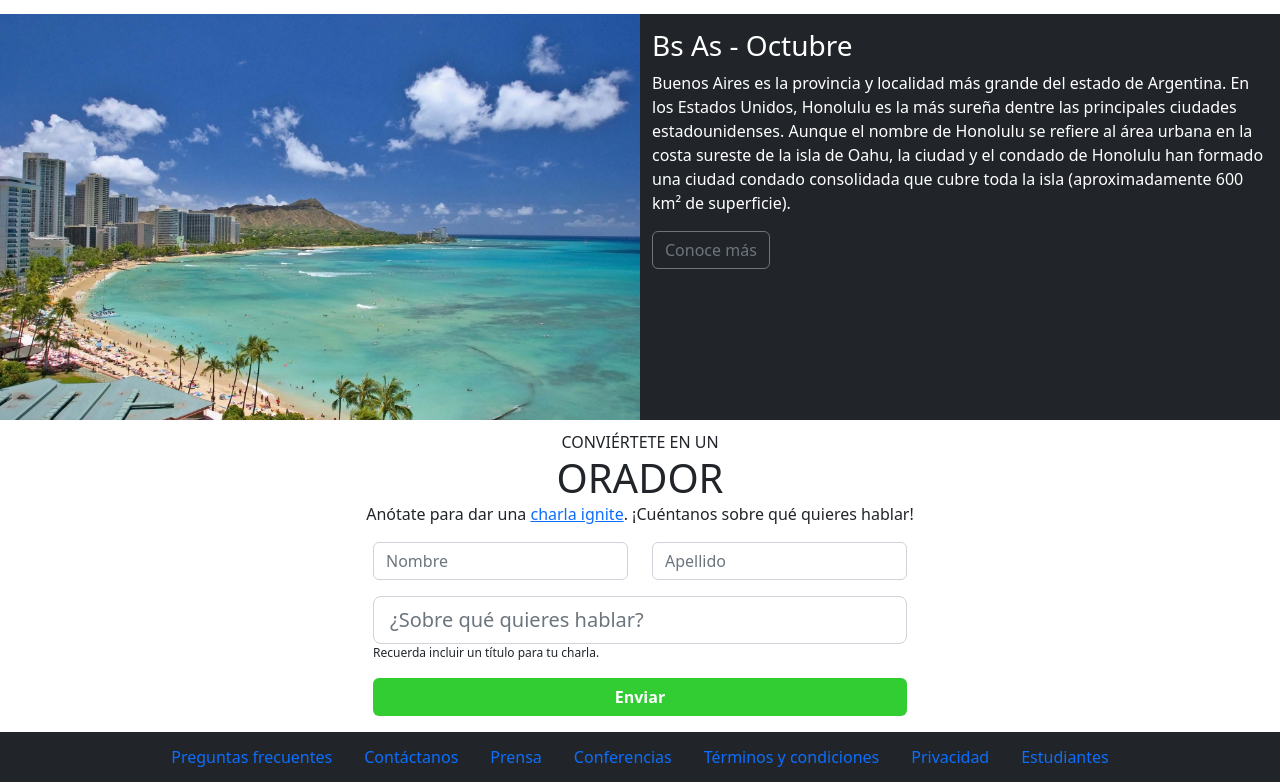
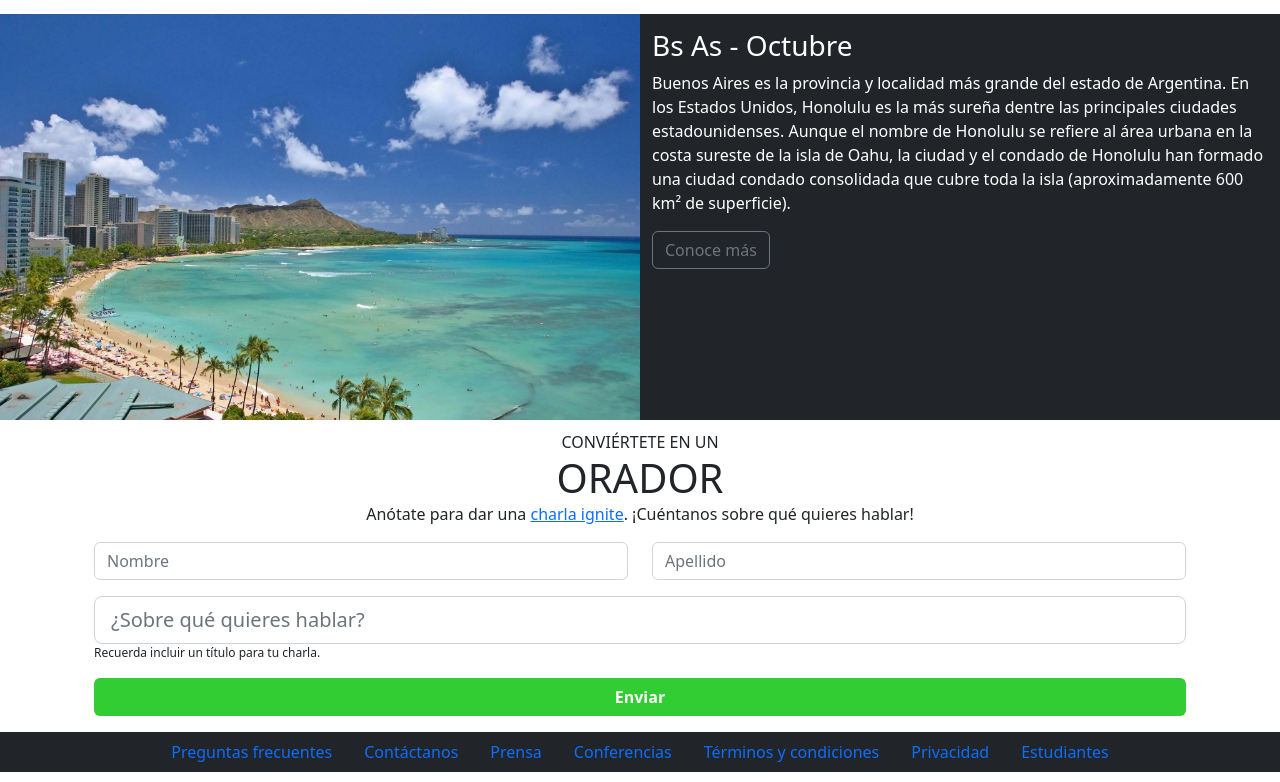
Before and after one commit to MaiaVera/TrabajoIntegradorFrontEnd, a plain HTML site: page index.html in a window 1280 px wide. Shown: the part 1762-2544 px from the top of the page. Drawn offline with nearby package versions, Linux system fonts and the light colour scheme.

Commit message:
footer y form arreglado

```diff
--- a/estilos.css
+++ b/estilos.css
@@ -39,9 +39,3 @@
     color: white;
     padding-top: 15px;
 }
-
-#footer{
-    height: 50px;
-    text-decoration: none;
-    color: white;
-}
--- a/index.html
+++ b/index.html
@@ -144,7 +144,7 @@
     </section>
 
     <div class="container">
-      <form class="row w-50 m-auto">
+      <form class="row m-auto">
         <div class="col-6">
           <input type="text" class="form-control" id="Input1" placeholder="Nombre">
         </div>
```
